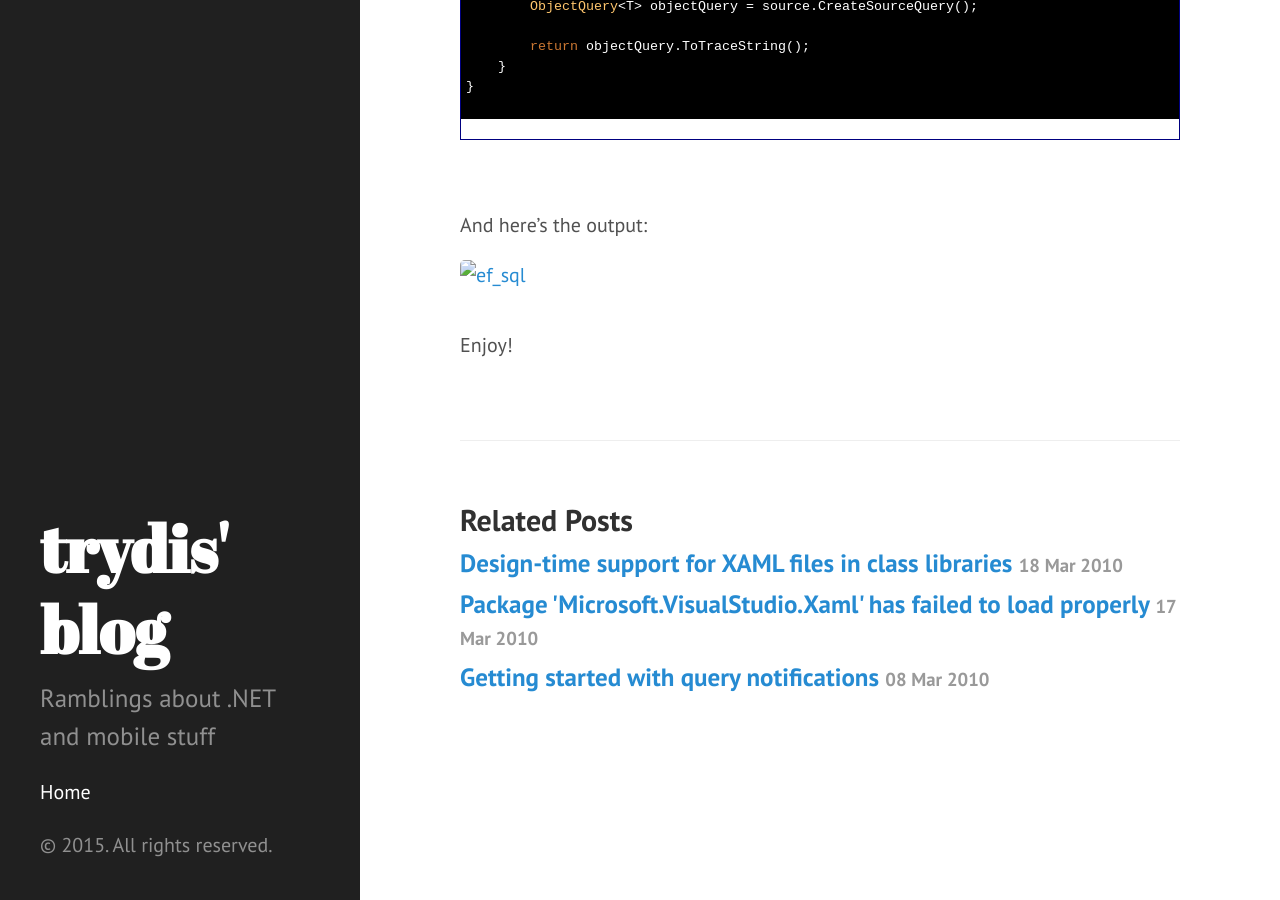
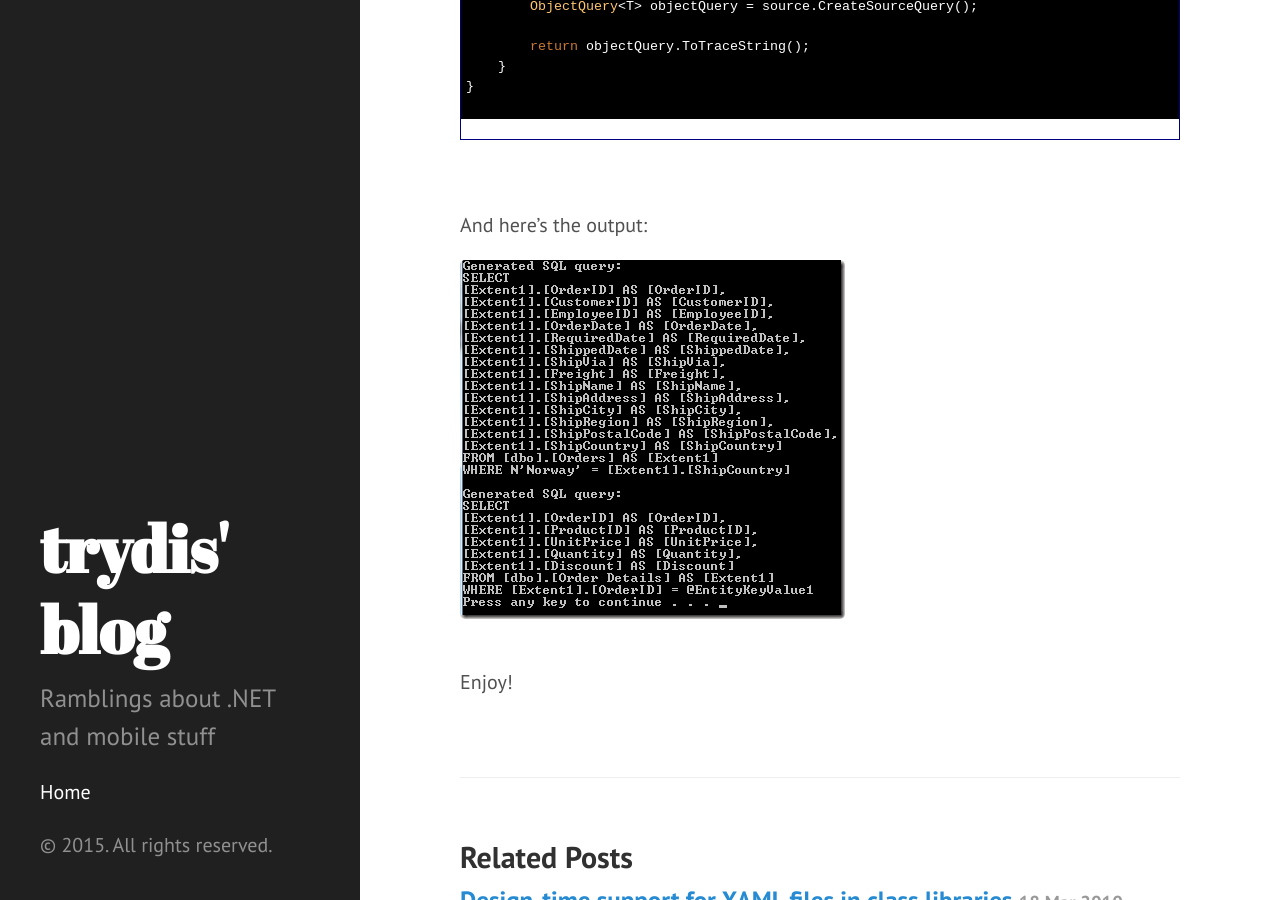
Before and after one commit to trydis/trydis.github.io, a Jekyll site: the page built from _posts/2010-03-12-entity-framework-view-generated-sql-queries.html, in a window 1280 px wide and 900 px high, scrolled down 1703 px. Built offline with Jekyll 4.4.1, drawn with Linux system fonts in a browser that asks for light colours; Markdown is read by kramdown in place of the engine named in the settings.

Commit message:
Fixed image link

```diff
--- a/_posts/2010-03-12-entity-framework-view-generated-sql-queries.html
+++ b/_posts/2010-03-12-entity-framework-view-generated-sql-queries.html
@@ -49,5 +49,5 @@ author:
 </p></div></p>
 <p>&#160;</p>
 <p>And here’s the output:</p>
-<p><a href="../../assets/ef_sql_thumb.png"><img style="border-bottom:0;border-left:0;display:inline;border-top:0;border-right:0;" title="ef_sql" border="0" alt="ef_sql" src="../../assets/ef_sql_thumb.png" width="385" height="359" /></a> </p>
+<p><a href="{{ site.url }}/assets/ef_sql_thumb.png"><img style="border-bottom:0;border-left:0;display:inline;border-top:0;border-right:0;" title="ef_sql" border="0" alt="ef_sql" src="{{ site.url }}/assets/ef_sql_thumb.png" width="385" height="359" /></a> </p>
 <p>Enjoy!</p>
```
